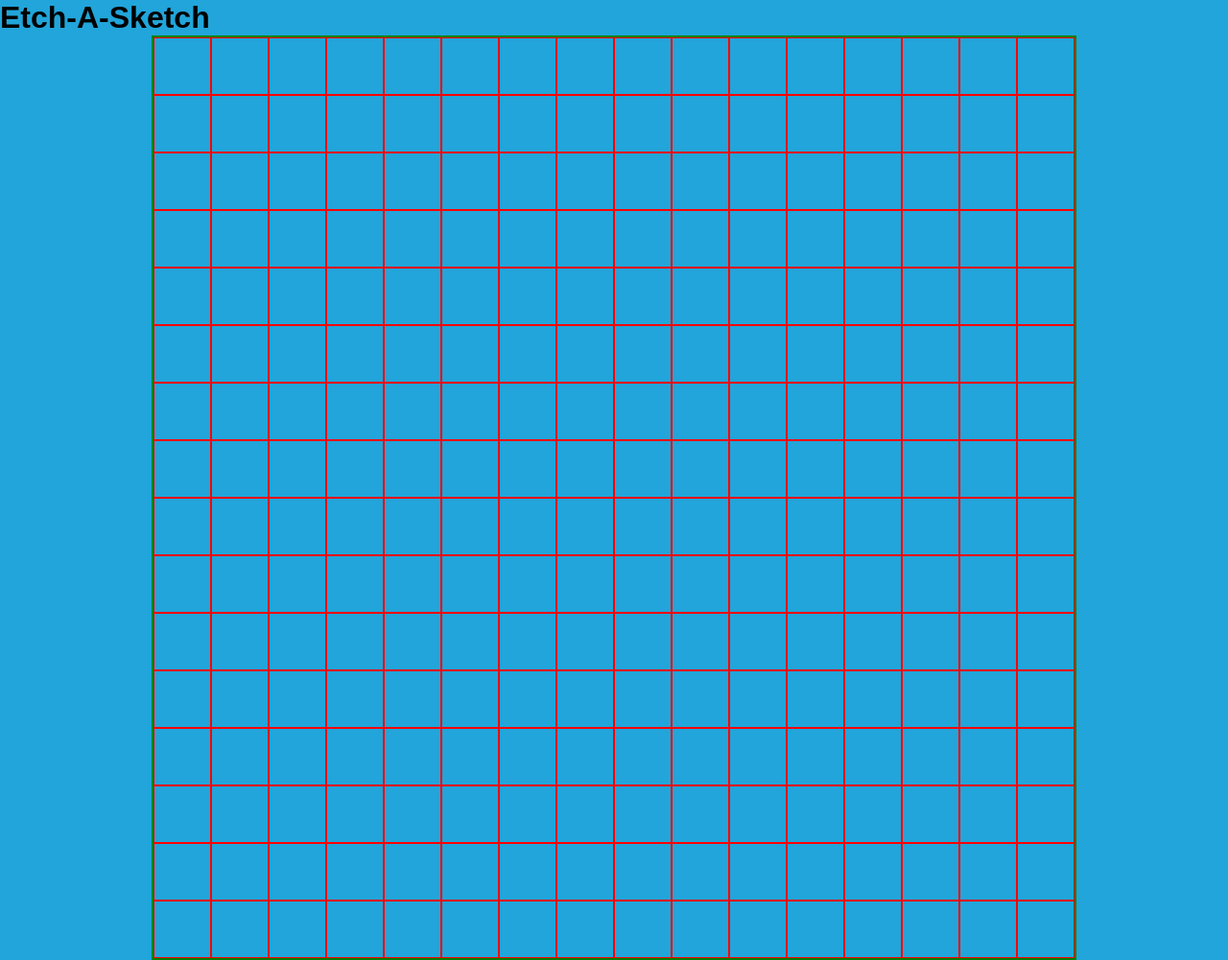
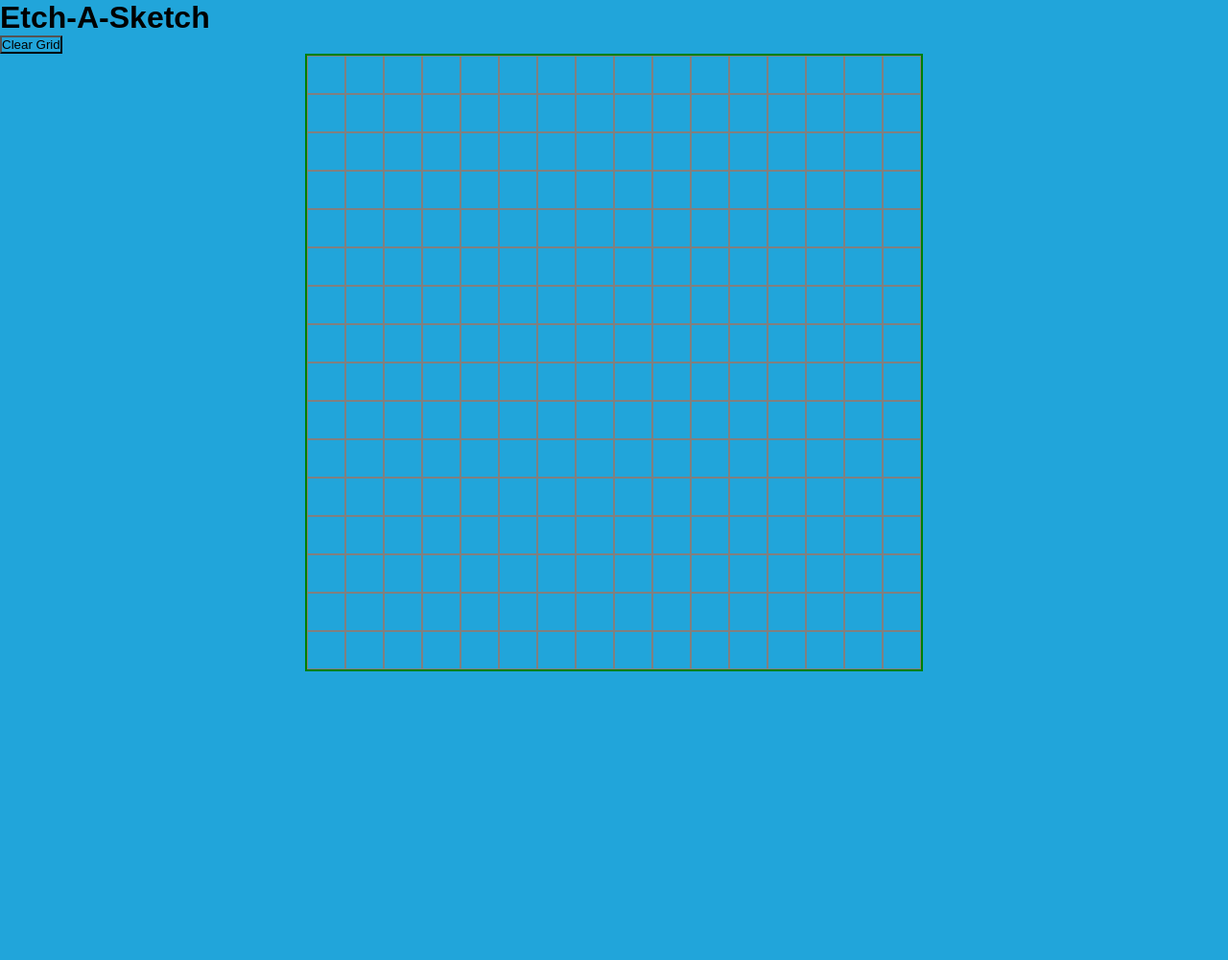
Before and after one commit to ThorondorManwe/etch-a-sketch, a plain HTML site: page index.html in a window 1280 px wide. Shown: the whole page at 96% size. After the commit the page ends 800 px from the top, so only its background shows below. Drawn offline with Linux system fonts and the light colour scheme.

Commit message:
Add button to clear the grid.

```diff
--- a/etch-a-sketch.js
+++ b/etch-a-sketch.js
@@ -10,9 +10,9 @@ for (let step = 0; step < 256; step++) {
     // Runs 15 times, with values of step 0 through 16
     const div = document.createElement('div');
     // Darle estílos  la cuadrícula acomodar la cuadrícula en el rectángulo
-    div.style.border = '1px solid red';
-    div.style.width = '58px';
-    div.style.height = '58px';
+    div.style.border = '1px solid grey';
+    div.style.width = '38px';
+    div.style.height = '38px';
     div.classList.add('etch');
     // metemos el div en el container
     container.appendChild(div);
@@ -30,3 +30,14 @@ divs.forEach((div) => {
         this.style.backgroundColor = 'green'; */
     });
 });
+
+
+// botón que limpie el grid
+const clearButton = document.querySelector('#clear');
+
+clearButton.addEventListener('click', () => {
+    // Cuando damos click en el botón limpia los divs
+    divs.forEach((div) => {
+        div.style.backgroundColor = 'transparent';
+    });
+});
--- a/index.html
+++ b/index.html
@@ -9,12 +9,14 @@
     </head>
 
     <body>
-        <h1>Etch-A-Sketch</h1>
+
+        <header>
+            <h1>Etch-A-Sketch</h1>
+            <button id="clear">Clear Grid</button>
+        </header>
 
         <!-- Contenedor principal para que JS haga la cuadricula -->
-        <div id="mainContainer">
-
-        </div>
+        <div id="mainContainer"></div>
     </body>
 
 </html>
--- a/style.css
+++ b/style.css
@@ -8,8 +8,8 @@
 
 #mainContainer {
     margin: auto;  /* La otra opción para centrarlo es con flexbox, pero ahora funciona bien*/
-    width: 960px;
-    height: 960px;
+    width: 640px;
+    height: 640px;
     border: 2px solid green;
     display: flex;
     flex-wrap: wrap;
```
